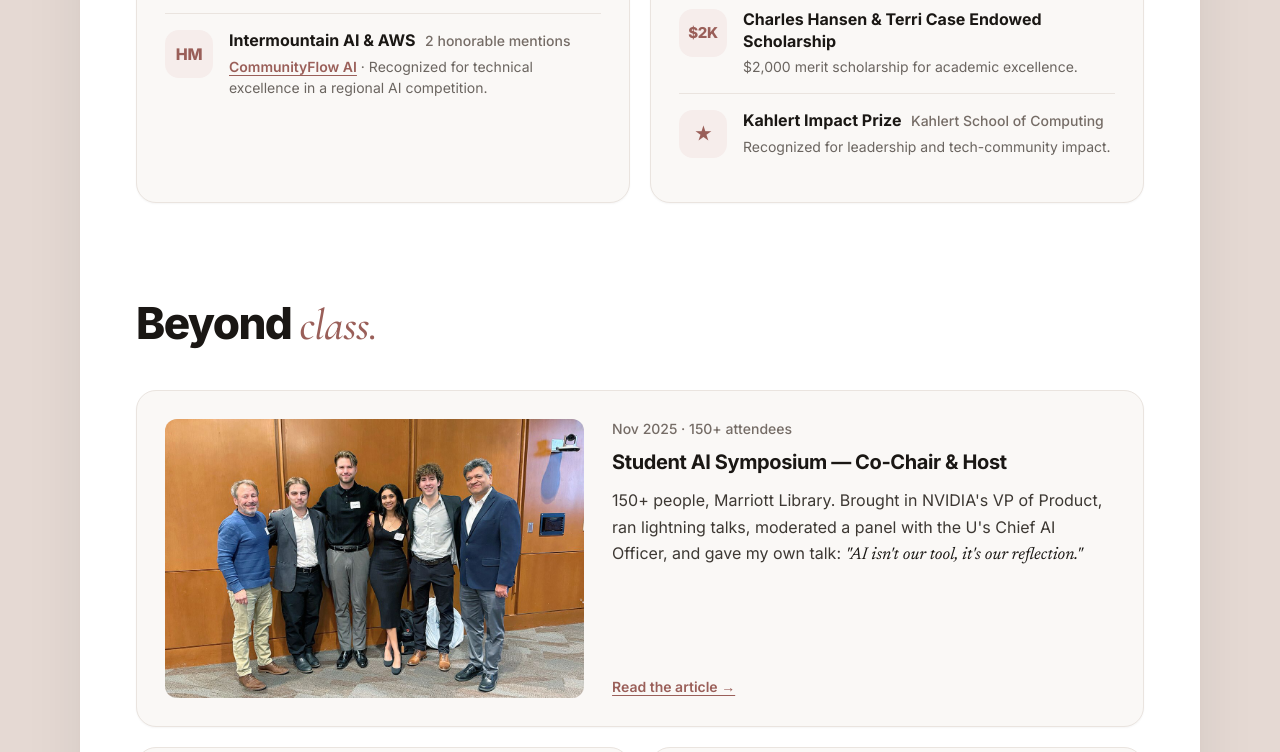
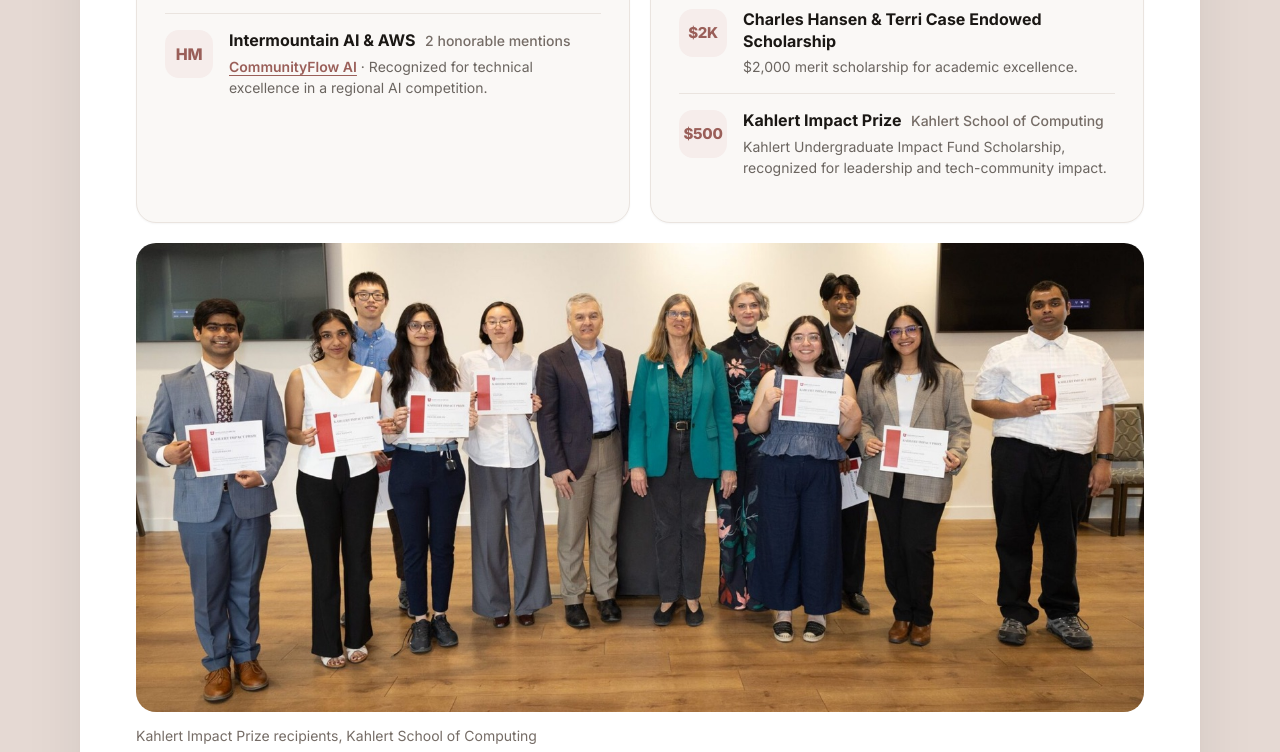
Before and after one commit to Diya-Mandot/Portfolio, a plain HTML site: page index.html in a window 1280 px wide. Shown: the part 6294-7046 px from the top of the page. Drawn offline with nearby package versions, Linux system fonts and the light colour scheme.

Commit message:
Add Kahlert Impact Prize photos
Group photo under the awards grid, sharper certificate photo in contact,
and the prize entry now shows the $500 Impact Fund Scholarship.

Co-Authored-By: Claude Opus 5.5 <noreply@anthropic.com>

```diff
--- a/index.html
+++ b/index.html
@@ -599,15 +599,19 @@
             </div>
           </li>
           <li class="award">
-            <span class="award-badge">★</span>
+            <span class="award-badge award-badge--wide">$500</span>
             <div class="award-body">
               <div class="award-head"><span class="award-name">Kahlert Impact Prize</span><span class="award-meta">Kahlert School of Computing</span></div>
-              <p class="award-desc">Recognized for leadership and tech-community impact.</p>
+              <p class="award-desc">Kahlert Undergraduate Impact Fund Scholarship, recognized for leadership and tech-community impact.</p>
             </div>
           </li>
           </ul>
         </div>
       </div>
+      <figure class="awards-photo reveal">
+        <img loading="lazy" src="images/kahlert-impact-group.jpg" alt="Kahlert Impact Prize recipients holding their certificates with Kahlert School of Computing faculty" width="1500" height="698" />
+        <figcaption>Kahlert Impact Prize recipients, Kahlert School of Computing</figcaption>
+      </figure>
     </section>
 
     <!-- ══════════════════════════════════════
@@ -762,7 +766,7 @@
         </div>
         <div class="contact-right reveal">
           <div class="contact-photo-wrap">
-            <img src="images/diya-kahlert.webp" alt="Diya holding her Kahlert Impact Prize certificate" width="640" height="800" loading="lazy" />
+            <img src="images/diya-kahlert.jpg" alt="Diya holding her Kahlert Impact Prize certificate" width="600" height="750" loading="lazy" />
           </div>
         </div>
       </div>
--- a/styles.css
+++ b/styles.css
@@ -1059,6 +1059,17 @@ h1 em, h2 em, h3 em, .h2 em {
   text-underline-offset: 3px;
 }
 .award-project:hover { color: var(--text); }
+.awards-photo { margin-top: var(--grid-gap); }
+.awards-photo img {
+  width: 100%;
+  height: auto;
+  border-radius: var(--card-r);
+}
+.awards-photo figcaption {
+  margin-top: .75rem;
+  font-size: var(--fs-small);
+  color: var(--text-light);
+}
 
 @media (max-width: 760px) {
   .awards-grid { grid-template-columns: 1fr; }
```
Also changed, not shown: images/diya-kahlert.jpg (added), images/diya-kahlert.webp (deleted), images/kahlert-impact-group.jpg (added).
